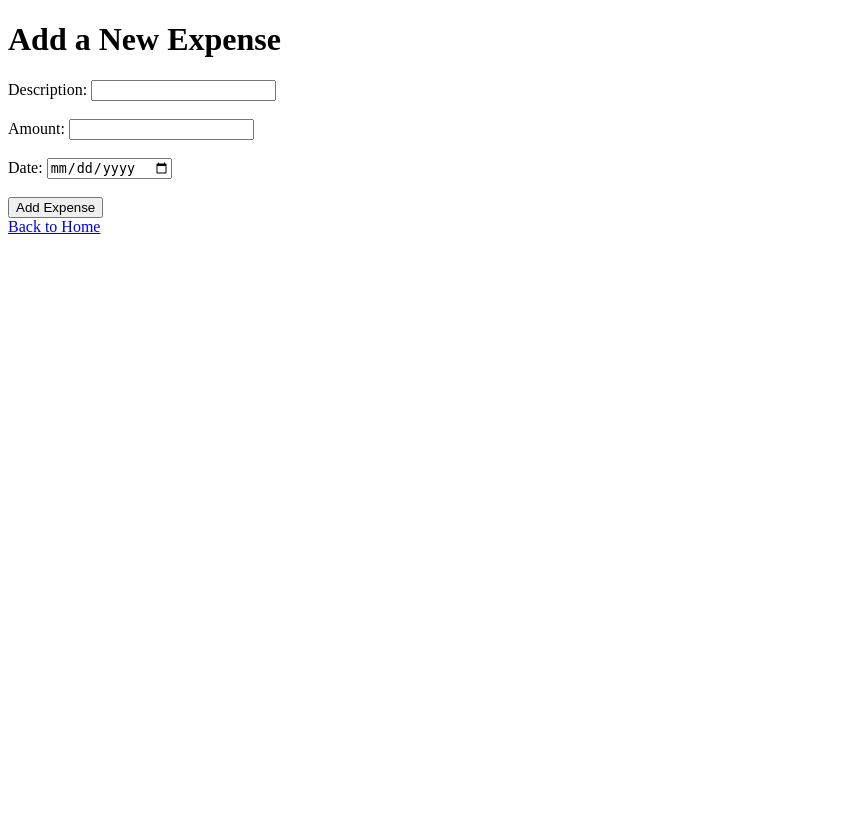
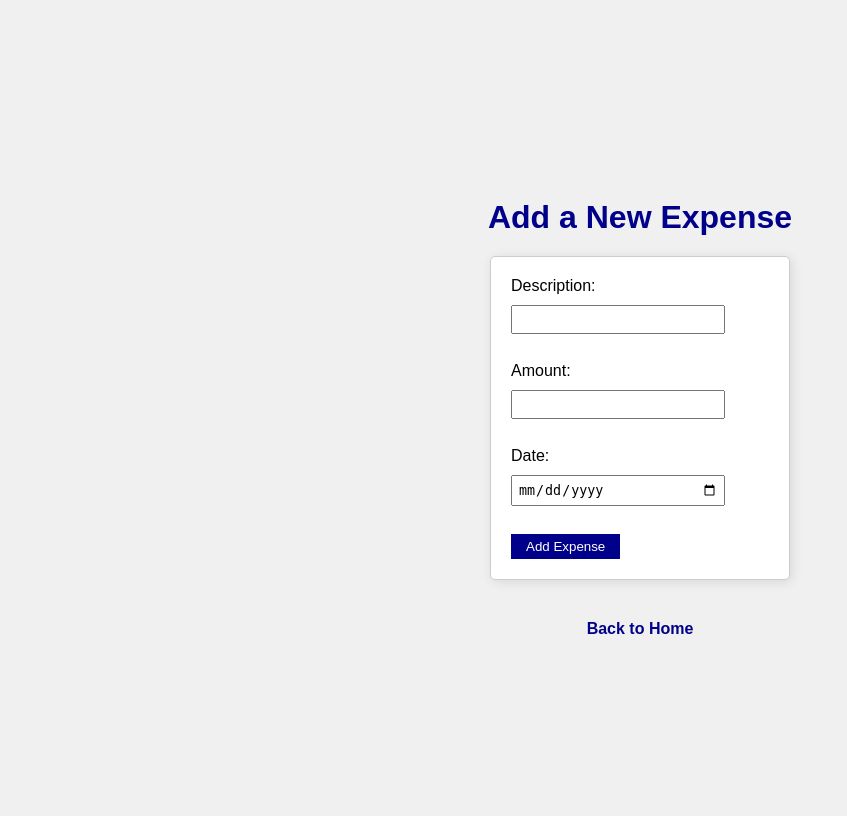
Before and after one commit to Lukas1324/Expense-Tracker, a Flask app: page /add-expenses.html in a window 1280 px wide. Shown: the whole page, without its empty margins (0-847 px from the left). Before the commit the page ends 234 px from the top, so only its background shows below. Run offline with Flask 3, Linux system fonts and the light colour scheme.

Commit message:
added Lables

```diff
--- a/Main.py
+++ b/Main.py
@@ -12,6 +12,7 @@ class Message(db.Model):
     amount = db.Column(db.Float, nullable=False)
     content = db.Column(db.String(200), nullable=False)
     date = db.Column(db.DateTime, nullable=False, default=db.func.current_timestamp())
+    created_at = db.Column(db.DateTime, nullable=False, default=db.func.current_timestamp())
 
 @app.route('/')
 def home():
@@ -30,7 +31,7 @@ def add_expenses():
         date = datetime.strptime(request.form['date'], '%Y-%m-%d')
         db.session.add(Message(amount=amount, content=description, date=date))
         db.session.commit()
-        return redirect(url_for('add_expenses'))
+        201
     return render_template('add-expenses.html')
 
 if __name__ == '__main__':
--- a/templates/add-expenses.html
+++ b/templates/add-expenses.html
@@ -4,6 +4,70 @@
     <meta charset="UTF-8">
     <meta name="viewport" content="width=device-width, initial-scale=1.0">
     <title></title>
+    <style>
+        body {
+            background-color: #A0A0A0;
+        }
+        h1 {
+            color: darkblue;
+        }
+        label {
+            display: inline-block;
+            width: 100px;
+            margin-bottom: 10px;
+        }
+        input[type="text"], input[type="number"], input[type="date"] {
+            width: 200px;
+            padding: 5px;
+            margin-bottom: 10px;
+        }
+        input[type="submit"] {
+            padding: 5px 15px;
+            background-color: darkblue;
+            color: white;
+            border: none;
+            cursor: pointer;
+        }
+        input[type="submit"]:hover {
+            background-color: blue;
+        }
+        a {
+            display: inline-block;
+            margin-top: 20px;
+            text-decoration: none;
+            color: darkblue;
+            font-weight: bold;
+            font-size: 16px;
+
+        }
+        a:hover {
+            text-decoration: underline;
+        }
+        body {
+            font-family: Arial, sans-serif;
+            display: flex;
+            flex-direction: column;
+            align-items: center;
+            justify-content: center;
+            height: 100vh;
+            background-color: #f0f0f0;
+        }
+        h1 {
+            margin-bottom: 20px;
+        }
+        form {
+            background-color: white;
+            padding: 20px;
+            border-radius: 5px;
+            border: 1px solid #ccc;
+            box-shadow: 2px 2px 12px rgba(0, 0, 0, 0.1);
+            width: 300px;
+            box-sizing: border-box;
+            margin-bottom: 20px;
+        }
+
+
+    </style>
 </head>
 <body>
     <h1>Add a New Expense</h1>
--- a/templates/view-expenses.html
+++ b/templates/view-expenses.html
@@ -13,12 +13,14 @@
                 <th>Description</th>
                 <th>Amount</th>
                 <th>Date</th>
+                <th>Created at</th>
             </tr>
             {% for expense in expenses %}
             <tr>
                 <td>{{ expense.content }}</td>
                 <td>{{ expense.amount }}</td>
-                <td>{{ expense.date }}</td>
+                <td>{{ expense.date.strftime('%d/%m/%Y') }}</td>
+                <td>{{ expense.created_at  }}</td>
             </tr>
             {% endfor %}
         </table>
```
Also changed, not shown: instance/site.db.
